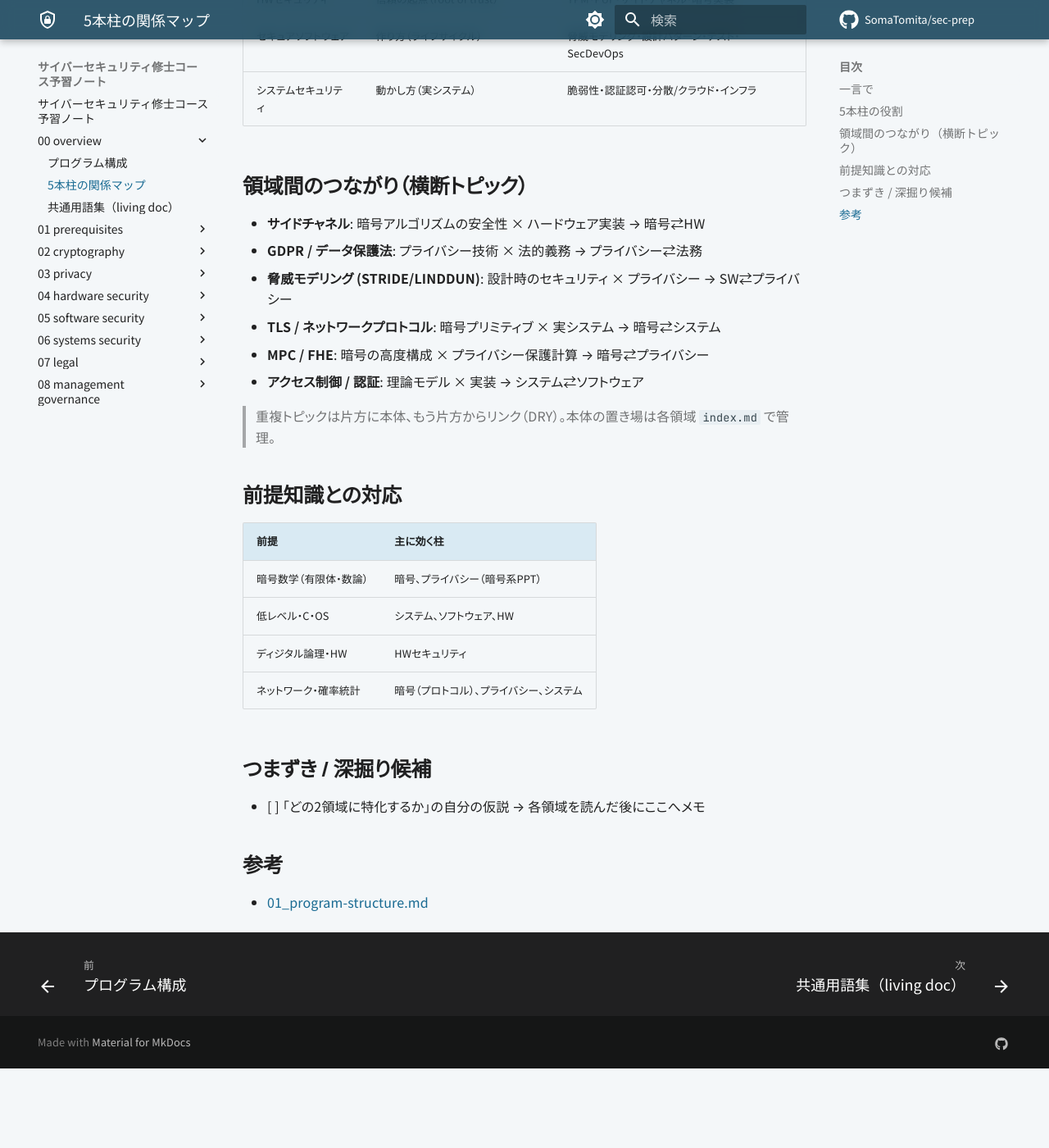
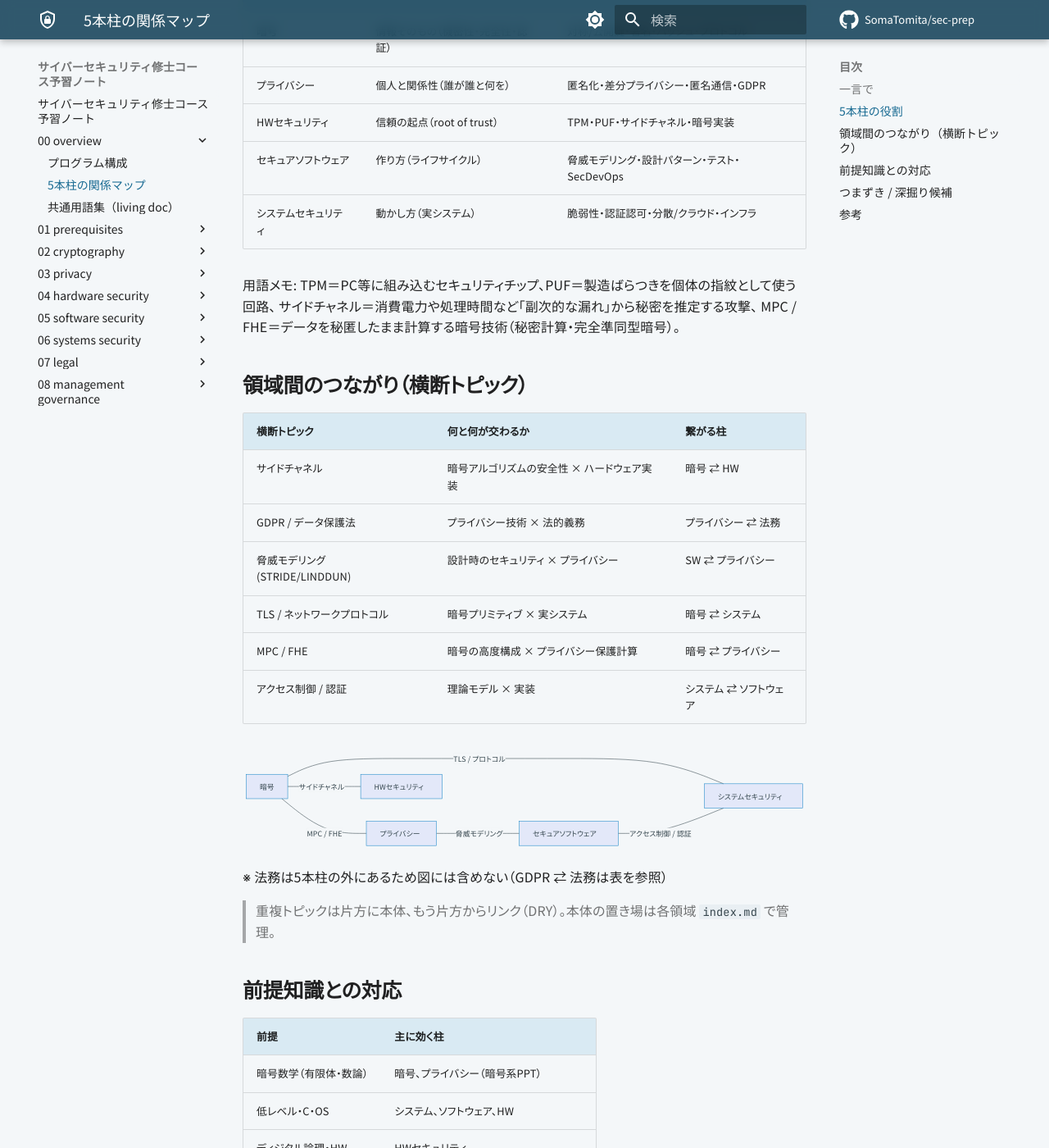
Before and after one commit to SomaTomita/sec-prep, an MkDocs documentation site: the page built from topics/00_overview/02_five-pillars-map.md, in a window 1280 px wide and 1400 px high, scrolled down 594 px. Shown: the whole window at 82% size. Built offline with MkDocs 1.6.1 and Material for MkDocs 9.7.7, drawn with Linux system fonts in a browser that asks for light colours; plug-ins that fetch from the network failed and are left out; comment, search, counter and statistics services are not loaded; before the commit the page ends 1897 px from its top, so only the background shows below that; some of the changed text lies outside the part shown.

Commit message:
docs: readability pass on 00_overview

````diff
--- a/topics/00_overview/02_five-pillars-map.md
+++ b/topics/00_overview/02_five-pillars-map.md
@@ -1,6 +1,12 @@
 # 5本柱の関係マップ
 
 > 対応: プログラム全体 ｜ 層: 地図 (Layer 0)
+
+**この1ページで分かること**
+
+- 5本柱それぞれが「何を守るか」と代表トピック
+- 柱同士がどのトピックで交わるか（横断トピックの一覧と本体の置き場ルール）
+- 自分の前提知識がどの柱に効くか
 
 ## 一言で
 
@@ -16,14 +22,36 @@
 | セキュアソフトウェア | 作り方（ライフサイクル） | 脅威モデリング・設計パターン・テスト・SecDevOps |
 | システムセキュリティ | 動かし方（実システム） | 脆弱性・認証認可・分散/クラウド・インフラ |
 
+用語メモ: TPM＝PC等に組み込むセキュリティチップ、PUF＝製造ばらつきを個体の指紋として使う回路、
+サイドチャネル＝消費電力や処理時間など「副次的な漏れ」から秘密を推定する攻撃、
+MPC / FHE＝データを秘匿したまま計算する暗号技術（秘密計算・完全準同型暗号）。
+
 ## 領域間のつながり（横断トピック）
 
-- **サイドチャネル**: 暗号アルゴリズムの安全性 × ハードウェア実装 → 暗号⇄HW
-- **GDPR / データ保護法**: プライバシー技術 × 法的義務 → プライバシー⇄法務
-- **脅威モデリング (STRIDE/LINDDUN)**: 設計時のセキュリティ × プライバシー → SW⇄プライバシー
-- **TLS / ネットワークプロトコル**: 暗号プリミティブ × 実システム → 暗号⇄システム
-- **MPC / FHE**: 暗号の高度構成 × プライバシー保護計算 → 暗号⇄プライバシー
-- **アクセス制御 / 認証**: 理論モデル × 実装 → システム⇄ソフトウェア
+| 横断トピック | 何と何が交わるか | 繋がる柱 |
+|---|---|---|
+| サイドチャネル | 暗号アルゴリズムの安全性 × ハードウェア実装 | 暗号 ⇄ HW |
+| GDPR / データ保護法 | プライバシー技術 × 法的義務 | プライバシー ⇄ 法務 |
+| 脅威モデリング (STRIDE/LINDDUN) | 設計時のセキュリティ × プライバシー | SW ⇄ プライバシー |
+| TLS / ネットワークプロトコル | 暗号プリミティブ × 実システム | 暗号 ⇄ システム |
+| MPC / FHE | 暗号の高度構成 × プライバシー保護計算 | 暗号 ⇄ プライバシー |
+| アクセス制御 / 認証 | 理論モデル × 実装 | システム ⇄ ソフトウェア |
+
+```mermaid
+graph LR
+    C["暗号"]
+    P["プライバシー"]
+    H["HWセキュリティ"]
+    SW["セキュアソフトウェア"]
+    SYS["システムセキュリティ"]
+    C ---|サイドチャネル| H
+    C ---|"TLS / プロトコル"| SYS
+    C ---|"MPC / FHE"| P
+    P ---|脅威モデリング| SW
+    SW ---|"アクセス制御 / 認証"| SYS
+```
+
+※ 法務は5本柱の外にあるため図には含めない（GDPR ⇄ 法務は表を参照）
 
 > 重複トピックは片方に本体、もう片方からリンク（DRY）。本体の置き場は各領域 `index.md` で管理。
 
````
Also changed, not shown: topics/00_overview/01_program-structure.md (+14 -3 lines), topics/00_overview/03_glossary.md (+9 -9 lines).
